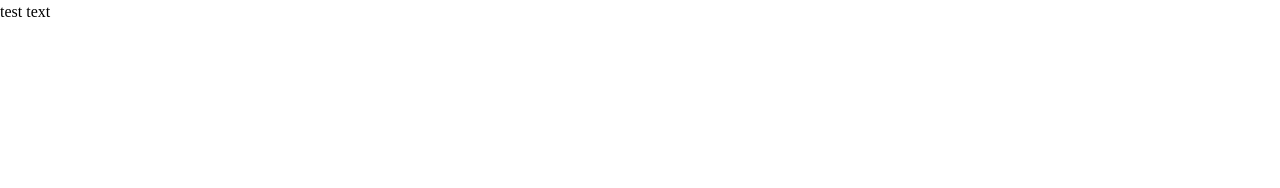
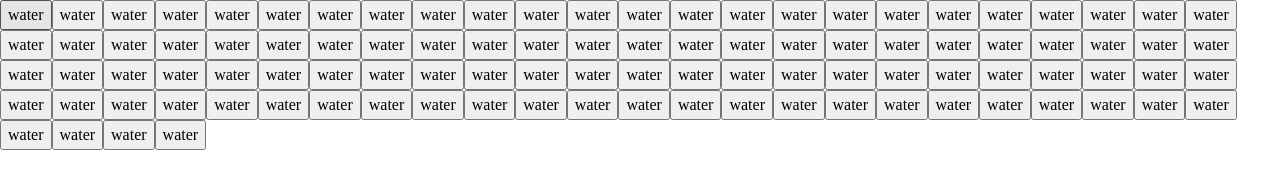
Before and after one commit to theojachiet/battleship, a website built with webpack: page src/template.html in a window 1280 px wide. Built offline with nearby package versions, Linux system fonts and the light colour scheme.

Commit message:
make a DOM file and try it out

```diff
--- /dev/null
+++ b/src/DOM.js
@@ -0,0 +1,17 @@
+const playerBoard = document.querySelector('.player-board');
+
+export function displayBoard(player) {
+    player.gameboard.getBoard().forEach((row, indexRow) => {
+        row.forEach((cell, indexCol) => {
+            const cellButton = document.createElement('button');
+            cellButton.classList.add('cell');
+
+            cellButton.dataset.column = indexCol;
+            cellButton.dataset.row = indexRow;
+
+            cellButton.textContent = player.gameboard.getBoard()[indexRow][indexCol].type.content;
+
+            playerBoard.appendChild(cellButton);
+        })
+    })
+}
--- a/src/index.js
+++ b/src/index.js
@@ -1,4 +1,7 @@
 import './reset.css';
-import { Ship } from './ship.js';
+import { Player } from './player.js';
+import { displayBoard } from './DOM.js';
 
-console.log('hello');
+const player = new Player('human');
+
+displayBoard(player);
--- a/src/template.html
+++ b/src/template.html
@@ -7,7 +7,9 @@
 </head>
 <body>
     <div class="container">
-        test text
+        <div class="player-board">
+
+        </div>
     </div>
 </body>
 </html>
```
